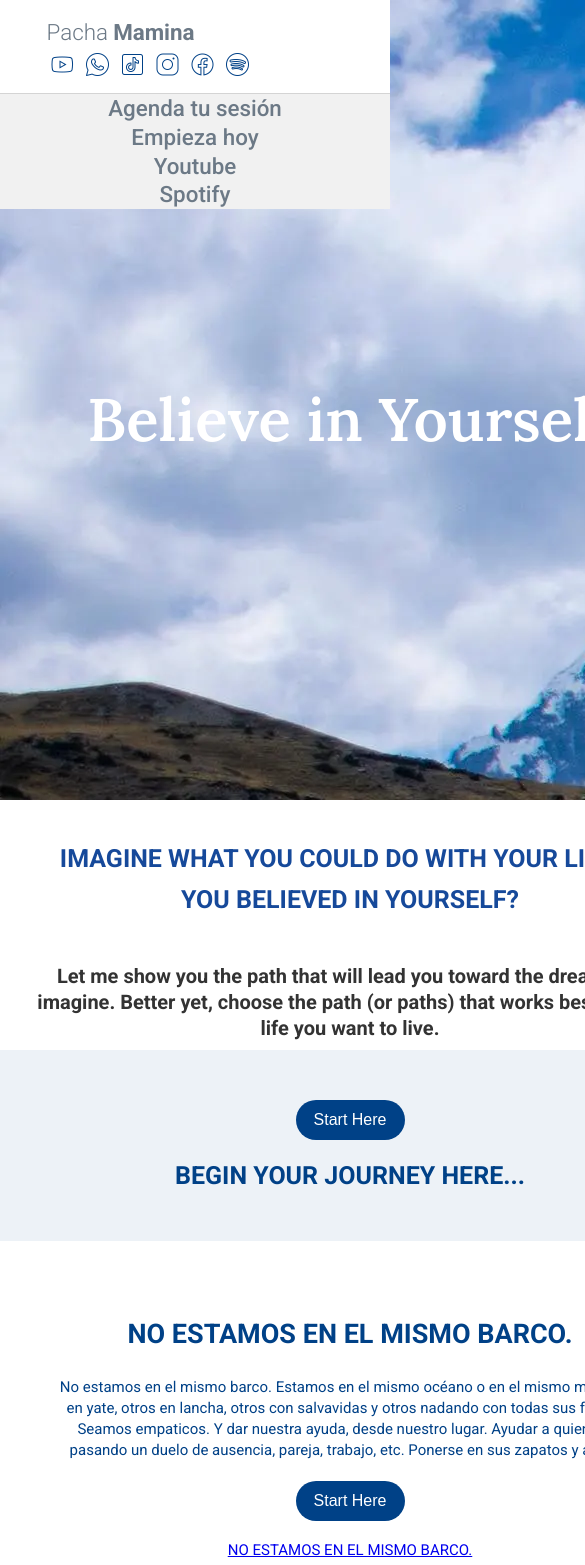
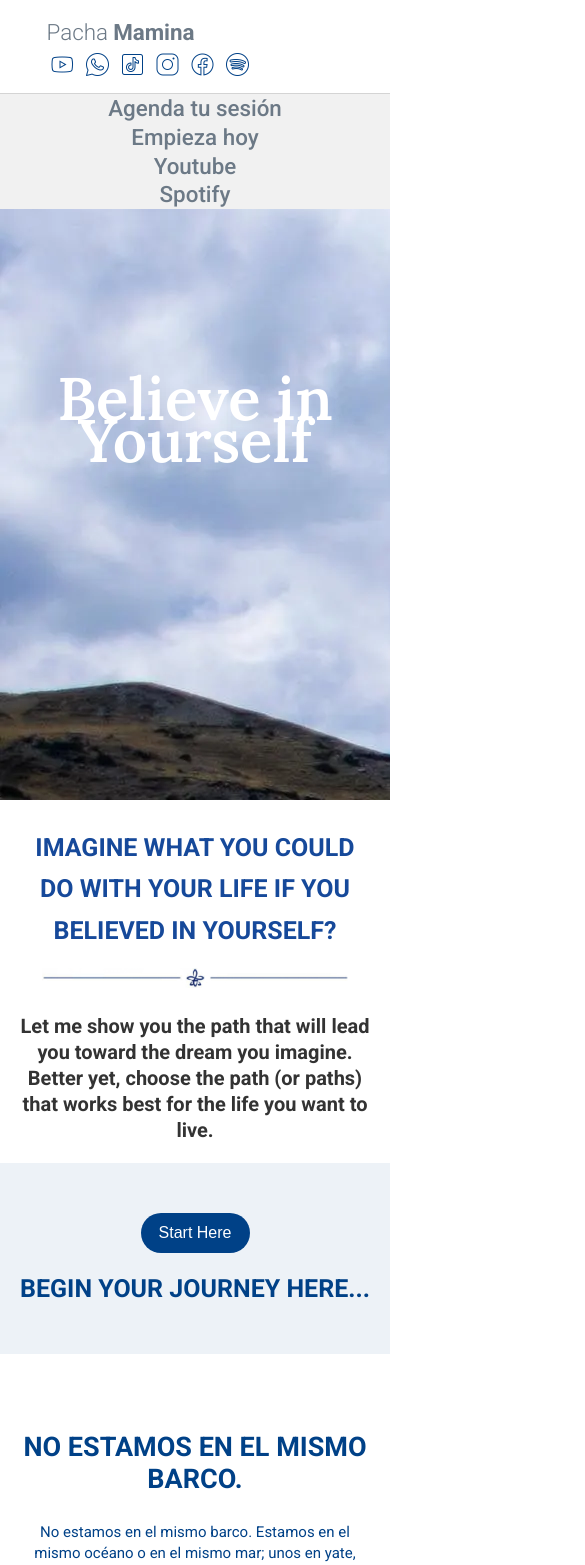
Before and after one commit to MatiasCeb/pachamamina, a React (Create React App) app: page / in a window 390 px wide. Shown: the top 1565 px of the page, 585 px wide, since content can reach past the window. Built offline with nearby package versions, Linux system fonts and the light colour scheme; a web font is replaced by a local one.

Commit message:
youtube and footer mobile

```diff
--- a/src/App.css
+++ b/src/App.css
@@ -37,6 +37,6 @@
   }
 }
 .banner-sep--container{
-  min-width: 700px;
+  /* min-width: 700px;*/
   margin-bottom: 20px;
 }
--- a/src/components/Footer.js
+++ b/src/components/Footer.js
@@ -15,7 +15,7 @@ class Footer extends React.Component {
                 <span className="Header-name">Pacha</span>
                 <span className="Header-lastname">Mamina</span>
             </div>
-            <div className="section--right">
+            <div className="footer--container--section-right">
                 <div><a href="https://www.youtube.com/@pachamamina" rel="noopener noreferrer" target="_blank"><img className="navbar--icon" src={youtubeIconWhite} alt="Logo" /></a></div>
                 <div><a href="https://wa.me/5493425105622" rel="noopener noreferrer" target="_blank"><img className="navbar--icon" src={whatsappIconWhite} alt="Logo" /></a></div>
                 <div><a href="https://www.tiktok.com/@pacha.mamina?_t=8mx6ysfzdxt&_r=1" rel="noopener noreferrer" target="_blank"><img className="navbar--icon" src={tiktokIconWhite} alt="Logo" /></a></div>
--- a/src/components/SkillCard.js
+++ b/src/components/SkillCard.js
@@ -20,7 +20,7 @@ const SkillCard = (props) => {
                     videoid={skill.videoId}
                     tabIndex="0"
                     aria-label="button"
-                    style={{width: '600px'}}
+                    style={{width: '80vw', 'max-width': '600px', 'border-radius': '25px'}}
                 >
                     <a
                         className="lty-playbtn"
--- a/src/components/styles/BannerImg.css
+++ b/src/components/styles/BannerImg.css
@@ -2,8 +2,8 @@
     display: flex;
     align-items: center;
     justify-content: center;
-    width: 100%;
-    min-width: 700px;
+    width: 100vw;
+    /* min-width: 700px; */
     height: 800px;
     background-image: url("../assets/imgs/banner-img.webp");
     background-position: initial;
--- a/src/components/styles/BannerSection.css
+++ b/src/components/styles/BannerSection.css
@@ -3,9 +3,10 @@
     display: flex;
     flex-direction: column;
     justify-content: center;
-    width: 100%;
-    min-width: 700px;
-    height: 250px;
+    width: 100vw;
+    /* min-width: 700px; */
+    height: 100%;
+    min-height: 250px;
     text-align: center;
     background: rgb(255, 255, 255);
     /* background: linear-gradient(207.8deg, rgb(99, 1, 182) 100%, #6d1af7 5%); */
@@ -16,7 +17,6 @@
     align-items: center;
     width: 90%;
     min-width: 288px;
-    height: 218px;
     margin-top: 10px;
     text-align: center;
     align-self: center;
@@ -39,7 +39,7 @@
     display: flex;
     align-items: center;
     justify-content: center;
-    width: 100%;
+    width: 100vw;
     height: 50px;
     background-image: url("../assets/imgs/banner-sep.webp");
     background-position: center;
--- a/src/components/styles/BannerSep.css
+++ b/src/components/styles/BannerSep.css
@@ -2,7 +2,7 @@
     display: flex;
     align-items: center;
     justify-content: center;
-    width: 100%;
+    width: 100vw;
     height: 20px;
     background-image: url("../assets/imgs/banner-sep.webp");
     background-position: center;
@@ -14,7 +14,7 @@
     display: flex;
     align-items: center;
     justify-content: center;
-    width: 100%;
+    width: 100vw;
     height: 50px;
     background-image: url("../assets/imgs/banner-sep.webp");
     background-position: center;
--- a/src/components/styles/Footer.css
+++ b/src/components/styles/Footer.css
@@ -2,8 +2,8 @@
     display: flex;
     justify-content: space-between;
     align-items: center;
-    width: 100%;
-    min-width: 700px;
+    width: 100vw;
+    /* min-width: 700px; */
     height: 100px;
     background-color: var(--blue-color);
 }
@@ -27,7 +27,7 @@
     line-height: 1.8rem;
     color: rgb(108, 121, 134);
 }
-.section--right {
+.footer--container--section-right {
     display: flex;
     width: 50%;
     justify-content: flex-end;
@@ -41,3 +41,23 @@
     height: 25px;
     justify-content: flex-start;
 }
+
+@media (max-width: 600px) {
+    .footer--container{
+        display: flex;
+        flex-direction: column;
+        justify-content: center;
+    }
+    .footer--container--section-left {
+        margin-left: 0px;
+    }
+    .footer--container--section-right {
+        display: flex;
+        gap: 5px;
+        /* margin-right: 50px; */
+        /* width: 50%; */
+        align-content: stretch;
+        flex-direction: row;
+        justify-content: space-between;
+    }
+}
--- a/src/components/styles/NavBar.css
+++ b/src/components/styles/NavBar.css
@@ -3,20 +3,20 @@
     flex-direction: column;
     position: fixed;
     z-index: 1000;
-    width: 100%;
+    width: 100vw;
     background-color: rgb(255, 255, 255);
     justify-content: space-between;
 }
 .headerBar{
     display: flex;
-    width: 100%;
+    width: 100vw;
     height: 93px;
     background-color: rgb(255, 255, 255);
     justify-content: space-between;
 }
 .NavBar-section {
     display: flex;
-    width: 100%;
+    width: 100vw;
     height: 54px;
     background-color: rgb(241, 241, 241);
     justify-content: center;
--- a/src/components/styles/SessionSection.css
+++ b/src/components/styles/SessionSection.css
@@ -2,8 +2,8 @@
     display: flex;
     flex-direction: column;
     align-items: center;
-    width: 100%;
-    min-width: 700px;
+    width: 100vw;
+    /* min-width: 700px; */
     height: auto;
     padding-top: 50px;
     padding-bottom: 30px;
@@ -62,7 +62,7 @@
 
 
 .main-exchange-container {
-    width: 100%;
+    width: 100vw;
     height: auto;
     padding-top: 50px;
     padding-bottom: 30px;
--- a/src/components/styles/SkillCard.css
+++ b/src/components/styles/SkillCard.css
@@ -4,7 +4,7 @@
     flex-direction: row;
     justify-content: center;
     box-sizing: border-box;
-    width: 100%;
+    width: 100vw;
     /*min-width: 320px;*/
     height: 100%;
     background: rgb(255, 255, 255);
@@ -31,7 +31,7 @@
     line-height: 1.4em;
 }
 .youtube-item--description--button--container{
-    width: 100%;
+    width: 100vw;
     display: flex;
     justify-content: center;
     margin-top: 60px;
@@ -68,7 +68,7 @@
 .item {
 border: 1px solid;
 opacity: .9;
-width: 100%;
+width: 100vw;
 height: 100px;
 background: #09f;
 display: flex;
@@ -102,12 +102,16 @@ background: rgb(0, 0, 0);
         align-items: center;
     }
     .youtube-item--description{
-        width: 100%;
-        min-width: 600px;
+        width: 100vw;
         margin-bottom: 20px;
-        margin-right: 0px;
+        margin-right: 30px;
+        margin-left: 30px;
         text-align: center;
         align-content: center;
+    }
+    .youtube-item--description--p{
+        margin-right: 30px;
+        margin-left: 30px;
     }
     .youtube-item--description--button--container{
         margin-top: 20px;
--- a/src/components/styles/YoutubeSection.css
+++ b/src/components/styles/YoutubeSection.css
@@ -2,9 +2,9 @@
     position: relative;
     display: flex;
     flex-direction: column;
-    width: 100%;
+    width: 100vw;
     gap: 50px;
-    min-width: 700px;
+    /* min-width: 700px; */
     height: 100%;
     text-align: center;
     background: rgb(255, 255, 255);
```
